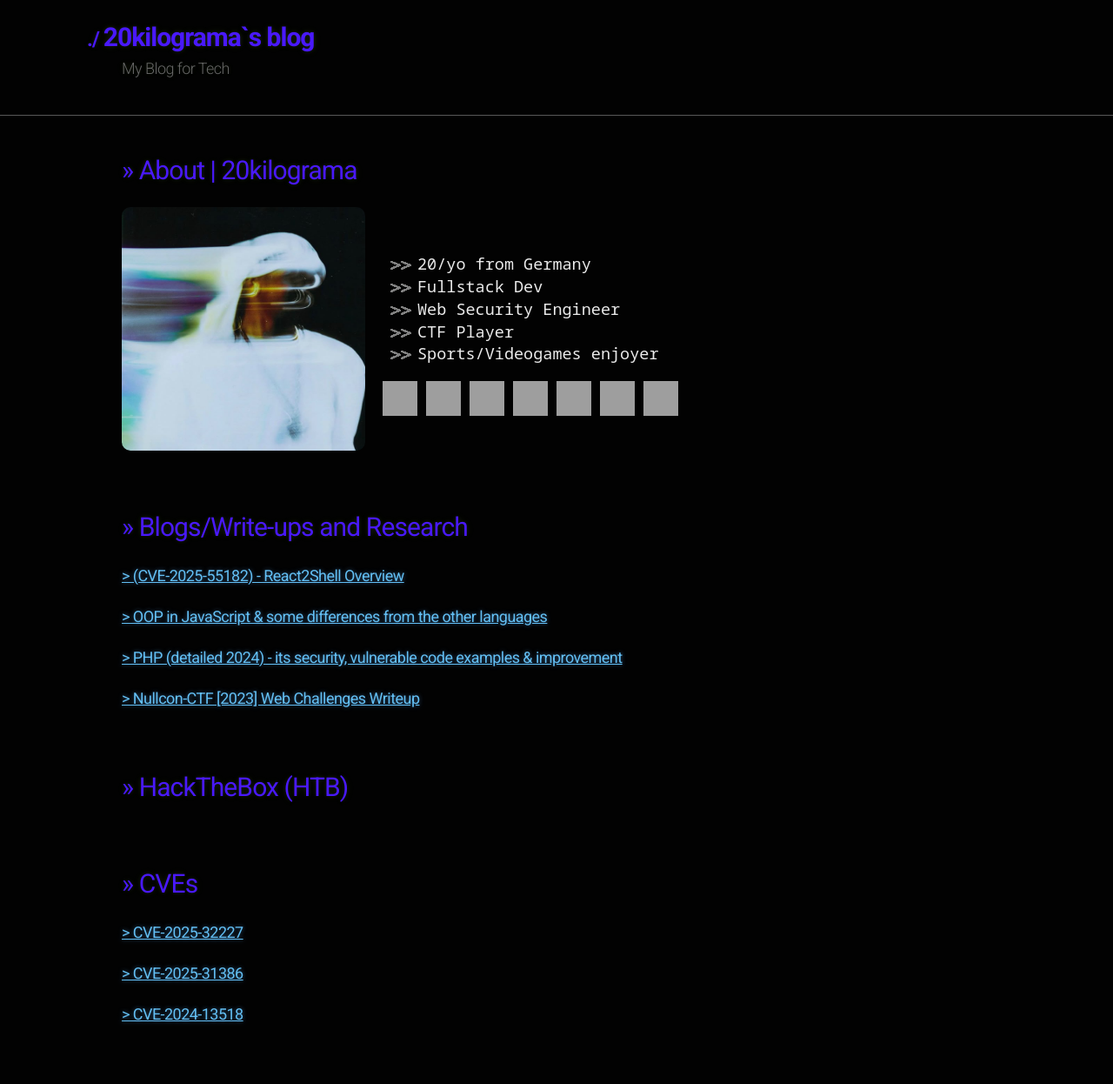
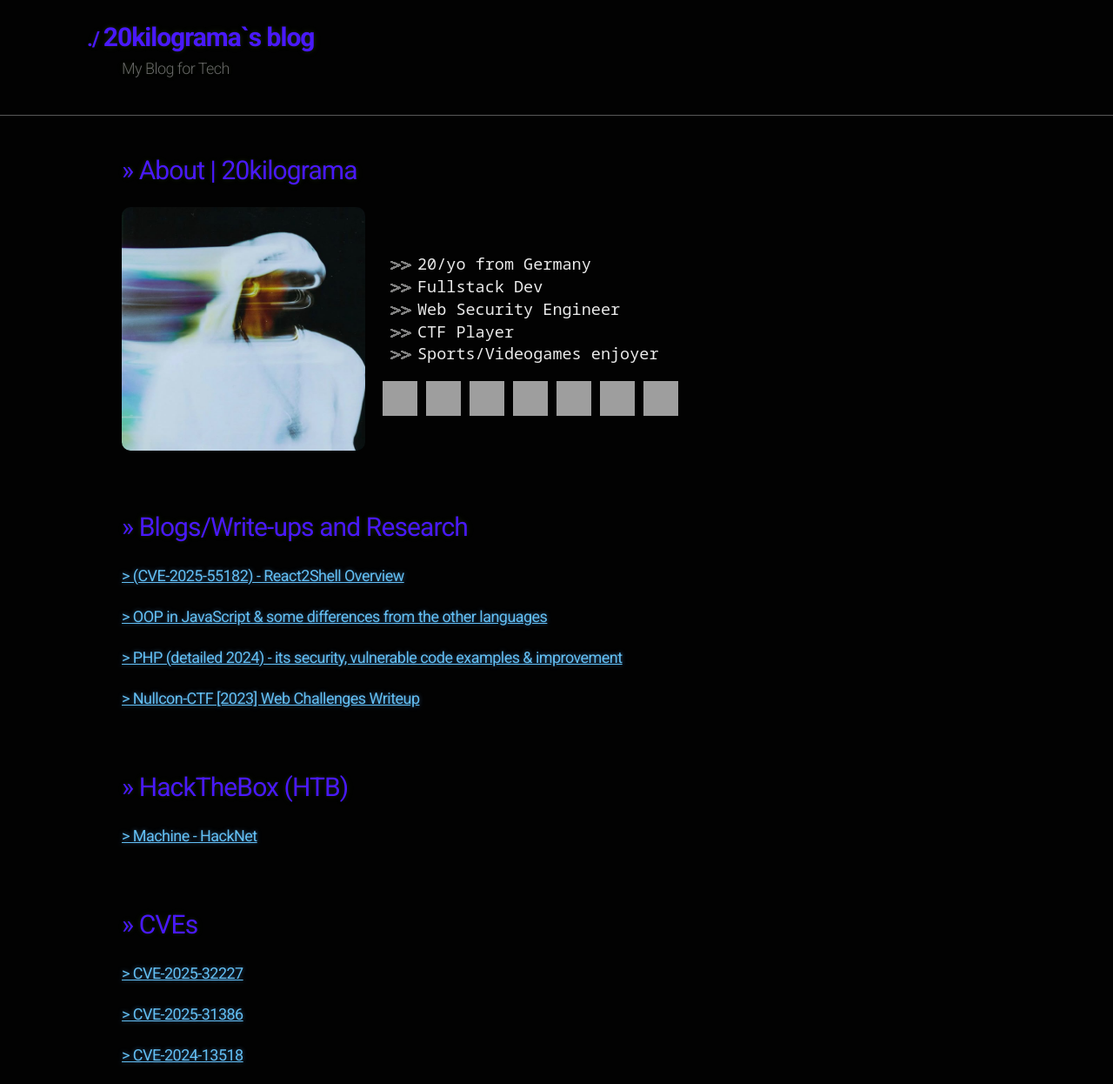
Before and after one commit to 20kilograma/blog, a Jekyll site: the page built from index.md, in a window 1280 px wide. Shown: the whole page at 87% size. Built offline with Jekyll 4.4.1, drawn with Linux system fonts in a browser that asks for light colours; nearby versions of some CDN libraries; some web fonts are replaced; our own code applies the rules of GitHub Pages for plain Markdown files; before the commit the page ends 1199 px from its top, so only the background shows below that; grey boxes are pictures that could not be loaded.

Commit message:
Add link to HackNet machine in index.md

```diff
--- a/index.md
+++ b/index.md
@@ -50,6 +50,8 @@
 
 # >> HackTheBox (HTB)
 
+### <a href="hacknet-htb"> > Machine - HackNet </a>
+
 <br>
 
 # >> CVEs
```
